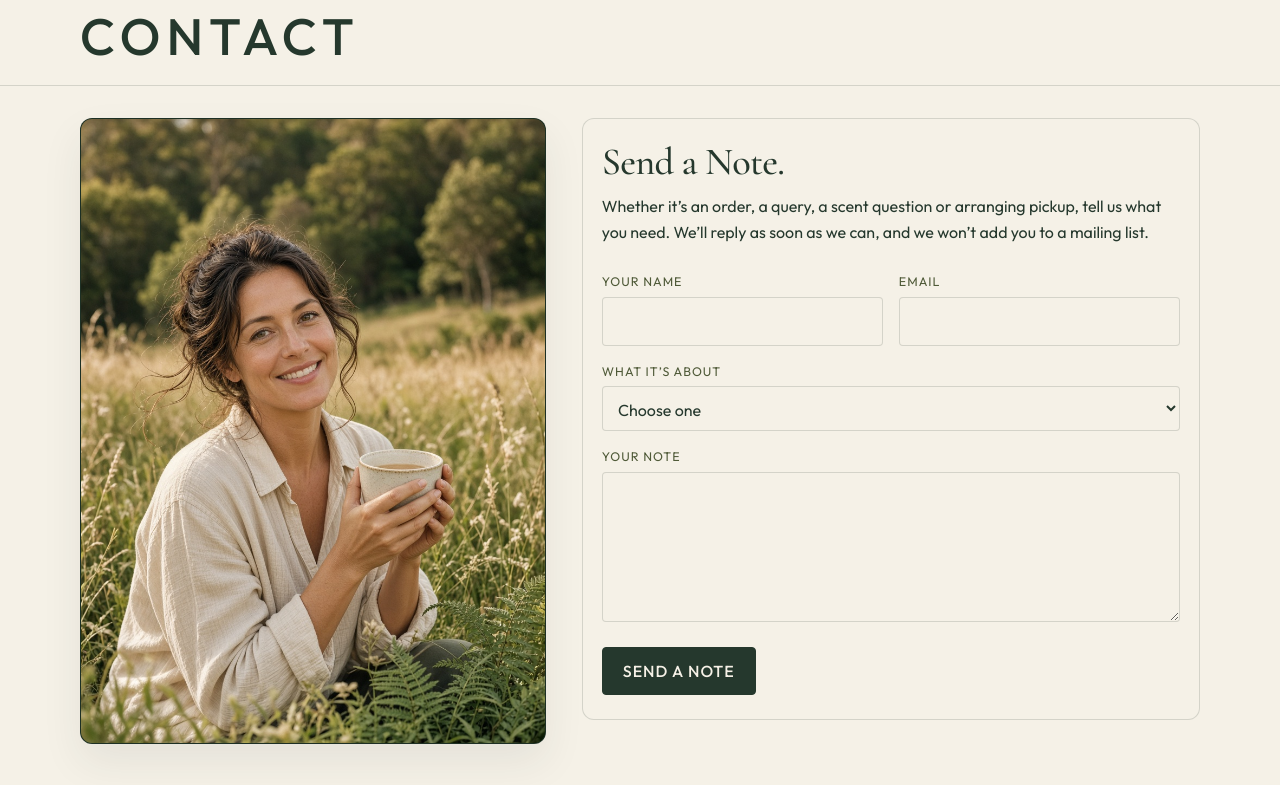
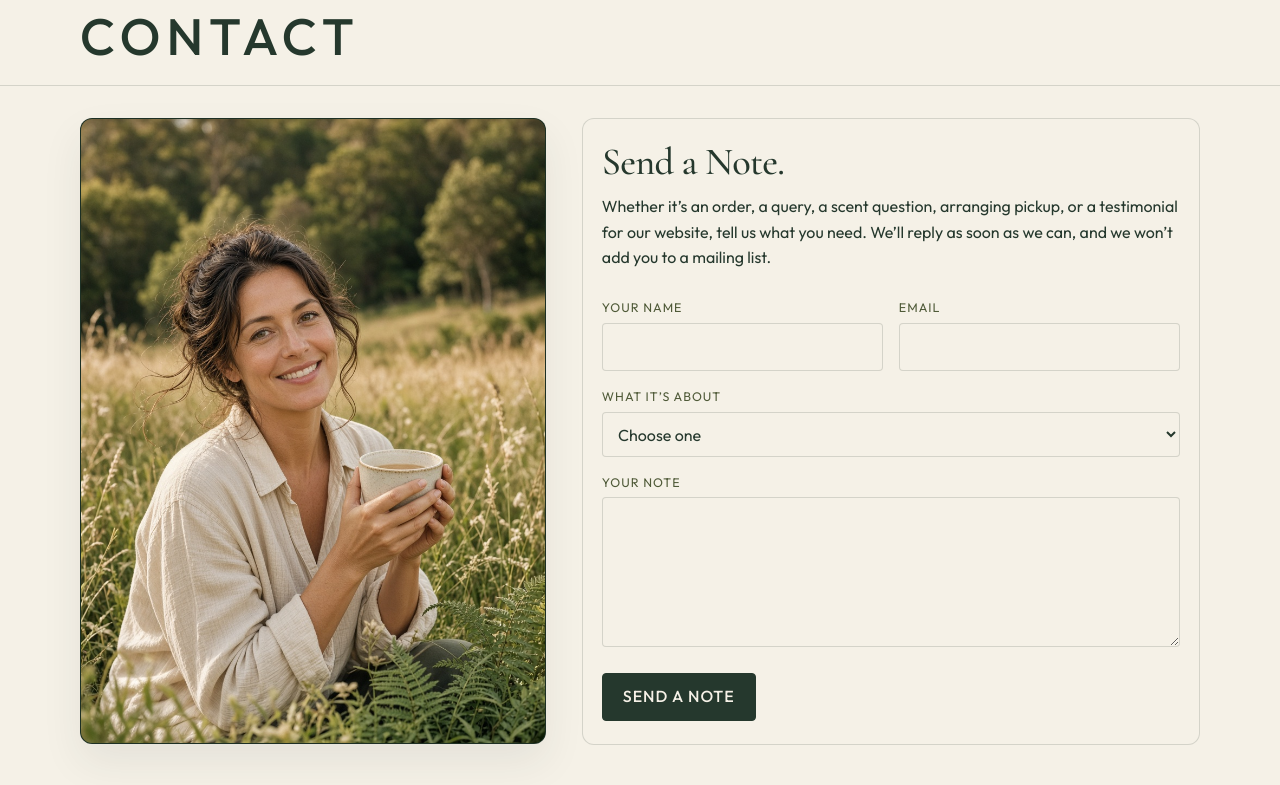
Before and after one commit to Falconwebnz/petitebotanicals, a Node project: template views/contact.ejs in a window 1280 px wide. Shown: the part 182-967 px from the top of the page. Run offline with Node 20 templates, Linux system fonts and the light colour scheme; the template is opened without the code that fills it: most values are stand-ins (such as "Sample title", 1, 10 or a date in 2020).

Commit message:
Mention a website testimonial in the contact introduction.
The line under Send a Note now includes it with the other reasons to write.

Co-authored-by: John Shortall <Falconwebnz@users.noreply.github.com>

```diff
--- a/views/contact.ejs
+++ b/views/contact.ejs
@@ -24,7 +24,7 @@
           <p class="form-actions"><a class="btn-line" href="/contact">Send another note</a></p>
         <% } else { %>
           <h2>Send a Note.</h2>
-          <p>Whether it’s an order, a query, a scent question or arranging pickup, tell us what you need. We’ll reply as soon as we can, and we won’t add you to a mailing list.</p>
+          <p>Whether it’s an order, a query, a scent question, arranging pickup, or a testimonial for our website, tell us what you need. We’ll reply as soon as we can, and we won’t add you to a mailing list.</p>
           <% if (limited) { %>
             <div class="notice" role="alert">
               <strong>That’s a few notes close together.</strong>
```
